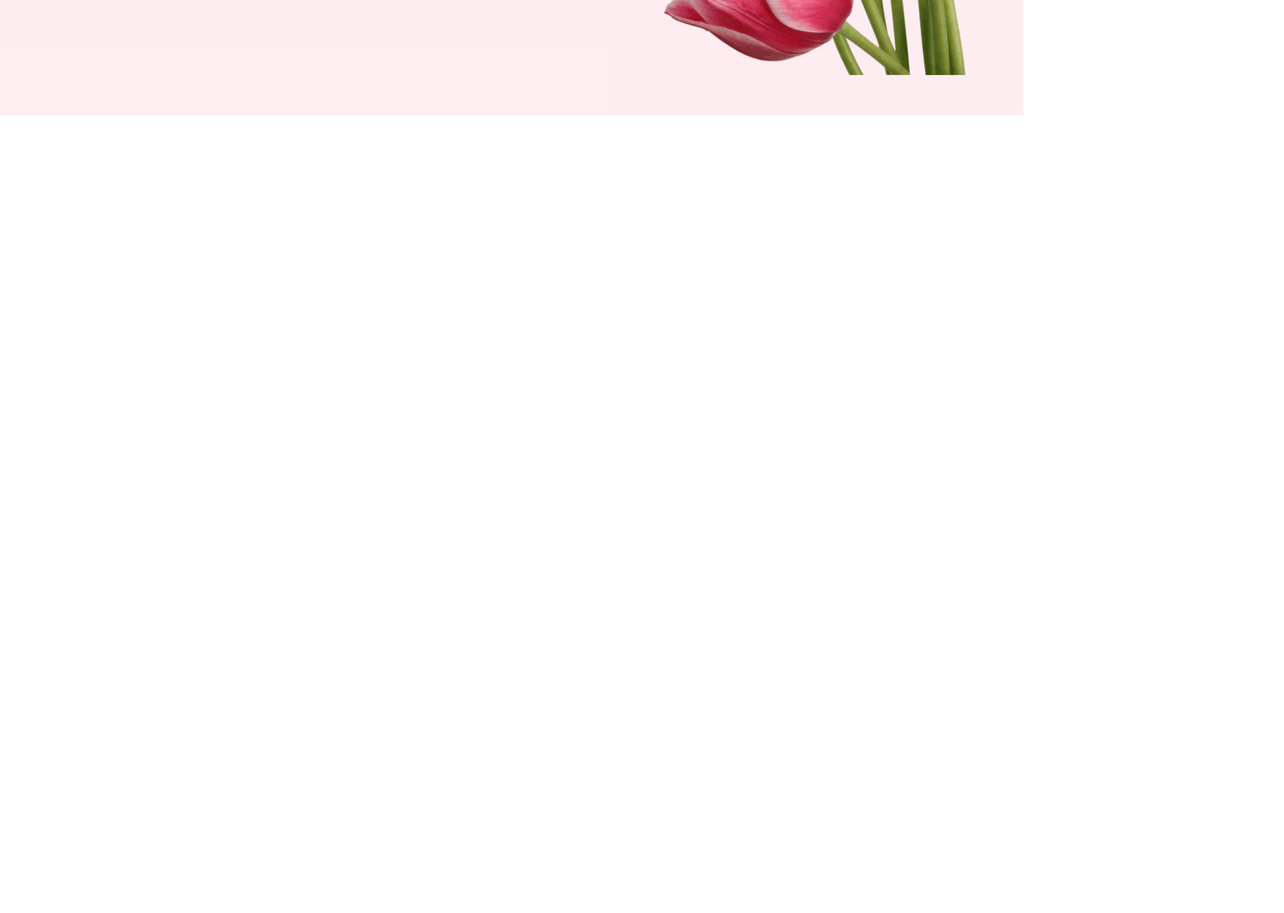
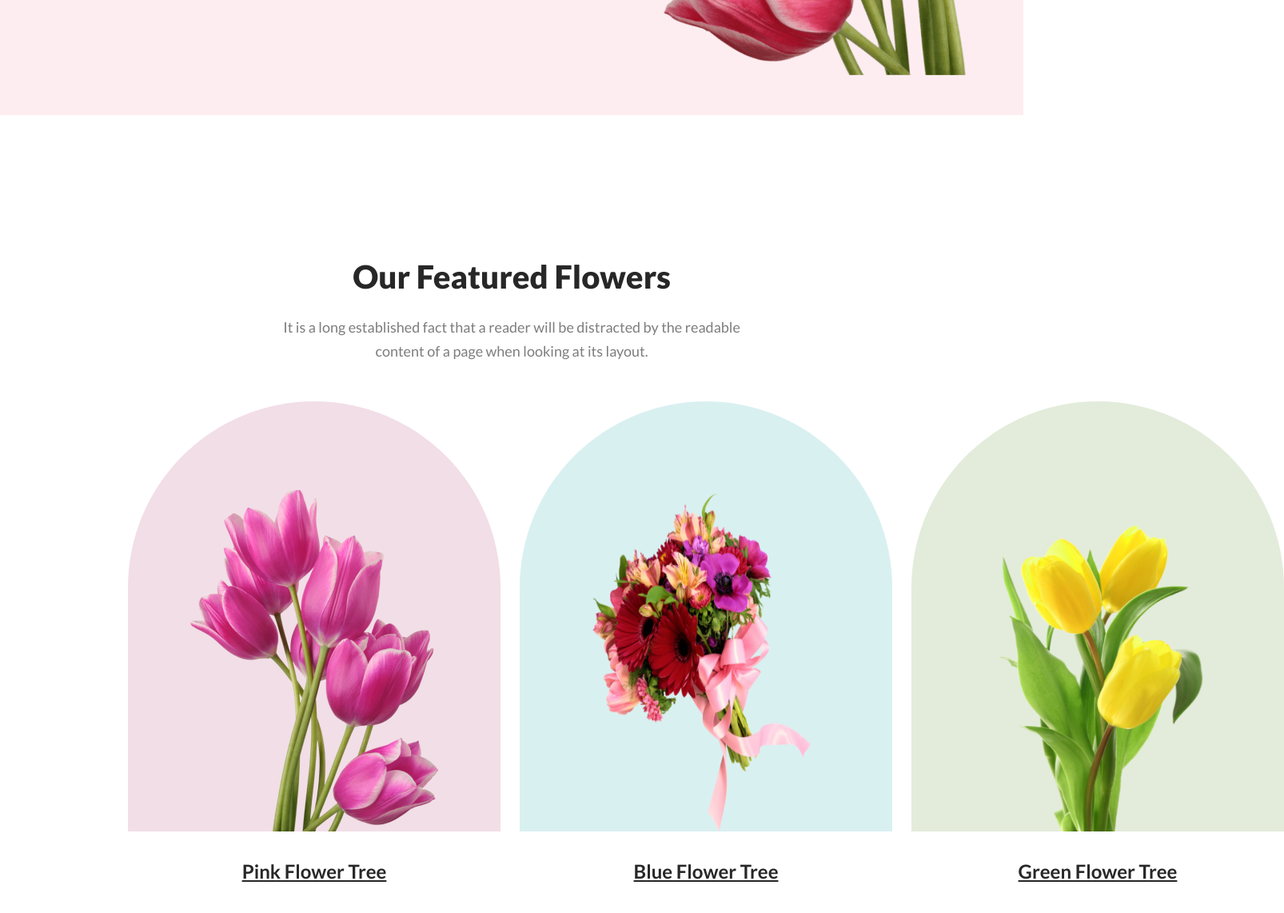
Before and after one commit to getAhsaan/flower-shop, a plain HTML site: page index.html in a window 1280 px wide. Shown: the part 706-1848 px from the top of the page at 80% size, 1606 px wide, since content can reach past the window. Before the commit the page ends 850 px from the top, so only its background shows below. Drawn offline with Linux system fonts and the light colour scheme.

Commit message:
feature section added

```diff
--- a/index.html
+++ b/index.html
@@ -25,7 +25,31 @@
             </div>
         </div>
     </header>
-    <main></main>
+    <main>
+        <section class="feature-section">
+            <div class="feature-container">
+                <div class="feature-content">
+                    <h1>Our Featured Flowers</h1>
+                    <p>It is a long established fact that a reader will be distracted by the readable content of a page when looking at its
+                    layout.</p>
+                </div>
+                <div class="feature-image">
+                    <div class="pink-container">
+                        <img src="Flower Asset/pngwing 6.png" alt="Pink Flower">
+                        <p>Pink Flower Tree</p>
+                    </div>
+                    <div class="blue-container">
+                        <img src="Flower Asset/pngwing 5.png" alt="Blue Flower">
+                        <p>Blue Flower Tree</p>
+                    </div>
+                    <div class="green-container">
+                        <img src="Flower Asset/pngwing 7.png" alt="Green Flower">
+                        <p>Green Flower Tree</p>
+                    </div>
+                </div>
+            </div>
+        </section>
+    </main>
     <footer></footer>
 </body>
 
--- a/style.css
+++ b/style.css
@@ -64,10 +64,101 @@ header {
     line-height: normal;
 }
 
-.banner-image {
+.banner-image {}
 
+.banner-image img {}
+
+/* main section  */
+main section{
+    margin-bottom: 128px;
+}
+/* feature-section styles  */
+.feature-section {
+    margin-top: 178px;
 }
 
-.banner-image img {
+.feature-container {
+    max-width: 75%;
+    margin: 0 auto;
+}
 
+.feature-content {
+    margin-bottom: 48px;
 }
+
+.feature-content h1 {
+    color: #272727;
+    text-align: center;
+    font-family: Lato;
+    font-size: 40px;
+    font-style: normal;
+    font-weight: 800;
+    line-height: normal;
+
+    margin-bottom: 24px;
+}
+
+.feature-content p {
+    width: 594px;
+    margin: 0 auto;
+    color: rgba(39, 39, 39, 0.60);
+    text-align: center;
+    font-family: Lato;
+    font-size: 18px;
+    font-style: normal;
+    font-weight: 400;
+    line-height: 30px;
+    /* 166.667% */
+}
+
+.feature-image {
+    display: flex;
+    align-items: center;
+    justify-content: space-between;
+    gap: 24px;
+}
+
+.pink-container,
+.blue-container,
+.green-container {
+    display: flex;
+    flex-direction: column;
+    align-items: center;
+}
+
+.pink-container img,
+.blue-container img,
+.green-container img {
+    width: 310px;
+    height: 428px;
+    border-radius: 300px 300px 0px 0px;
+    background: rgba(167, 33, 98, 0.15);
+    padding: 110px 78px 0 78px;
+}
+
+.pink-container img {
+    background: rgba(167, 33, 98, 0.15);
+}
+
+.blue-container img {
+    background: rgba(5, 151, 160, 0.15);
+}
+
+.green-container img {
+    background: rgba(71, 125, 17, 0.15);
+}
+
+.pink-container p,
+.blue-container p,
+.green-container p {
+    color: #272727;
+    text-align: center;
+    font-family: Lato;
+    font-size: 24px;
+    font-style: normal;
+    font-weight: 700;
+    line-height: 35px;
+    /* 145.833% */
+    text-decoration-line: underline;
+    margin-top: 32px;
+}
```
